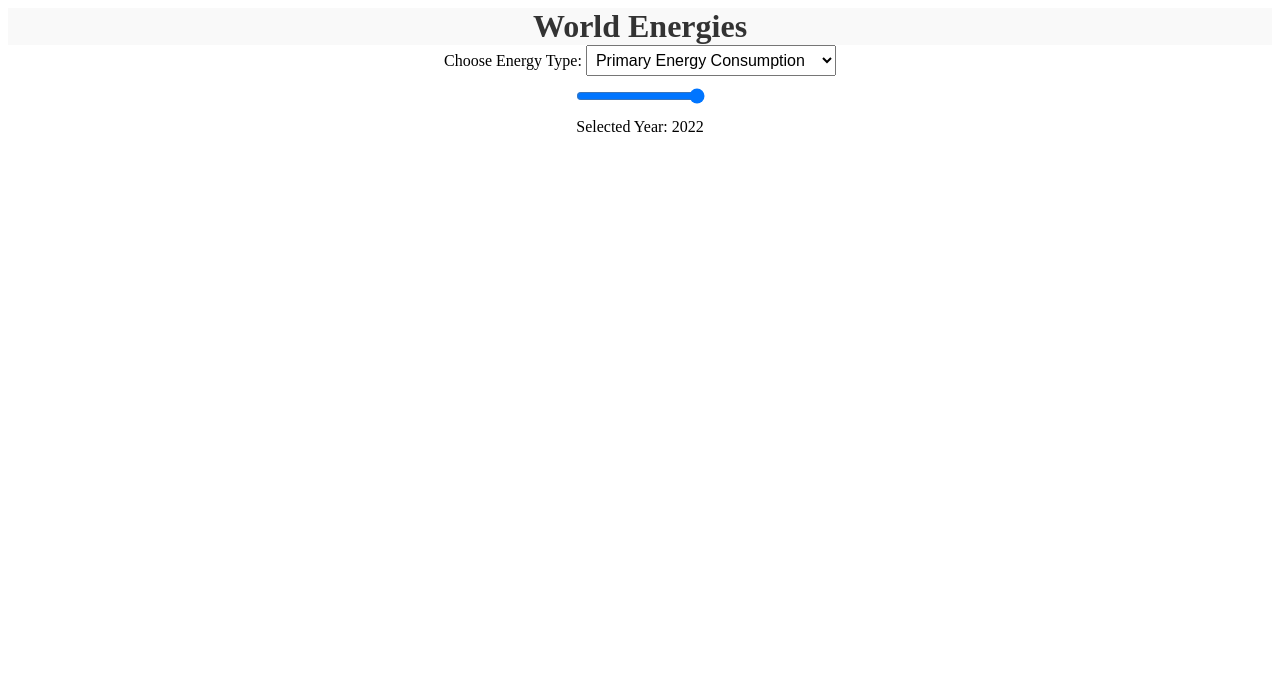
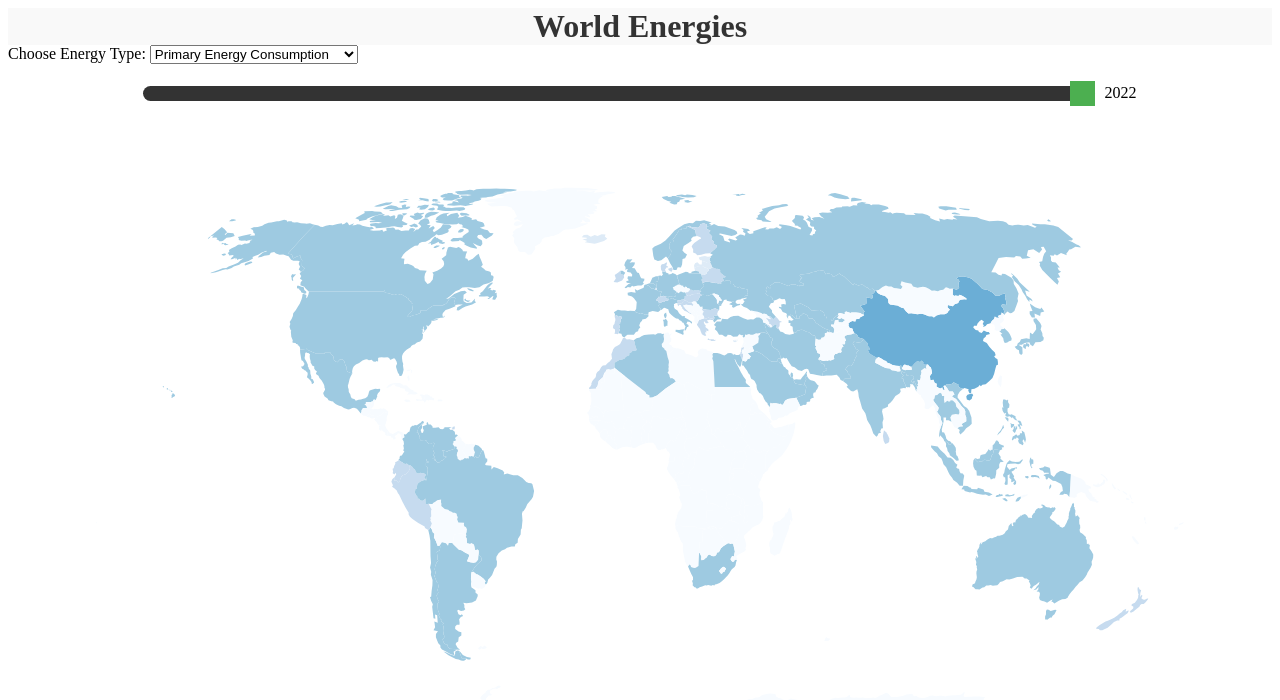
Before and after one commit to KeenanS04/PowerAtlas, a SvelteKit app: page / in a window 1280 px wide. Shown: the top 700 px of the page. Built offline with nearby package versions, Linux system fonts and the light colour scheme.

Commit message:
chance colors, style, scale for threshold, added inout boxes

```diff
--- a/src/routes/+page.svelte
+++ b/src/routes/+page.svelte
@@ -7,23 +7,6 @@
     const height = window.innerHeight;
     let geojsonData;
     let globalEnergyData;
-    let currentEnergyType = 'primary_energy_consumption';
-
-    const colorScales = {
-      biofuel_consumption: d3.scaleSequential(d3.interpolateGreens),
-      coal_consumption: d3.scaleSequential(d3.interpolateGreys),
-      fossil_fuel_consumption: d3.scaleSequential(d3.interpolateOrRd),
-      gas_consumption: d3.scaleSequential(d3.interpolateBlues),
-      hydro_consumption: d3.scaleSequential(d3.interpolateBuGn),
-      low_carbon_consumption: d3.scaleSequential(d3.interpolateRdPu),
-      nuclear_consumption: d3.scaleSequential(d3.interpolateInferno),
-      oil_consumption: d3.scaleSequential(d3.interpolateViridis),
-      other_renewable_consumption: d3.scaleSequential(d3.interpolateMagma),
-      primary_energy_consumption: d3.scaleSequential(d3.interpolateCividis),
-      renewables_consumption: d3.scaleSequential(d3.interpolateCool),
-      solar_consumption: d3.scaleSequential(d3.interpolateWarm),
-      wind_consumption: d3.scaleSequential(d3.interpolateSpectral)
-    };
 
     const svg = d3
       .select("#map")
@@ -41,10 +24,6 @@
       .scale(width / 2 / Math.PI);
 
     const pathGenerator = d3.geoPath().projection(projection);
-
-    Object.keys(colorScales).forEach(key => {
-      colorScales[key].domain(energyDomain);
-    });
 
     const colorScale = d3
       .scaleThreshold()
@@ -82,45 +61,34 @@
     });
 
     function updateMap(energyData, selectedYear) {
+      const selectedEnergyType = document.getElementById('energy-type').value; // Get the selected energy type
       const energyDataMap = new Map();
 
       energyData.forEach((d) => {
         if (parseInt(d.year, 10) === selectedYear) {
-          energyDataMap.set(d.country, +d.renewables_consumption);
+          energyDataMap.set(d.country, +d[selectedEnergyType]); // Use the selected energy type for data mapping
         }
       });
 
-      const selectedColorScale = colorScales[currentEnergyType];
+      geojsonData.features.forEach((feature) => {
+        feature.properties.energy = energyDataMap.get(feature.properties.name) || 0;
+      });
 
-      geojsonData.features.forEach((feature) => {
-        feature.properties.energy = energyDataMap.get(feature.properties.name);
-        const country = feature.properties.name;
-        const energy = energyDataMap.get(country);
-        if (energy && energy[currentEnergyType]) {
-          feature.properties.energy = +energy[currentEnergyType];
-        } else {
-          delete feature.properties.energy;
-    }
-      });
-      console.log(geojsonData);
       g.selectAll("path")
         .data(geojsonData.features)
         .join("path")
         .attr("d", pathGenerator)
-        .attr("fill", d => {
-          const energy = d.properties.energy ? d.properties.energy[currentEnergyType] : null;
-          return energy ? selectedColorScale(energy) : 'lightgray';
-        });
+        .attr("fill", d => colorScale(d.properties.energy) || "#ccc");
     }
 
-    d3.select("#year-slider").on("input", function(event) {
-      document.getElementById('year-label').textContent = event.target.value;
-      updateMap(event.target.value);
+    d3.select('#energy-type').on('change', function() {
+      const selectedYear = parseInt(document.getElementById('year-slider').value, 10);
+      updateMap(globalEnergyData, selectedYear); // Update map based on the new energy type
     });
 
-    d3.select('#energy-type').on('change', function(event) {
-      currentEnergyType = event.target.value;
-      updateMap(document.getElementById('year-slider').value);
+    // Adjust the year slider listener if needed to ensure it uses the current energy type
+    d3.select("#year-slider").on("input", function (event) {
+      updateMap(globalEnergyData, parseInt(event.target.value, 10));
     });
   });
 </script>
@@ -139,7 +107,7 @@
       <option value="low_carbon_consumption">Low Carbon Consumption</option>
       <option value="nuclear_consumption">Nuclear Consumption</option>
       <option value="oil_consumption">Oil Consumption</option>
-    <option value="other_renewable_consumption">Other renewable Consumption</option>
+      <option value="other_renewable_consumption">Other Renewable Consumption</option>
       <option value="renewables_consumption">Renewables Consumption</option>
       <option value="solar_consumption">Solar Consumption</option>
       <option value="wind_consumption">Wind Consumption</option>
@@ -147,8 +115,8 @@
   </div>
   <div id="slider-container">
     <input type="range" id="year-slider" min="1965" max="2022" value="2022" />
+    <span id="year-label" style="margin-left: 10px;">2022</span>
   </div>
-  <div id="year-display">Selected Year: <span id="year-label">2022</span></div>
   <div id="map"></div>
 </main>
 
@@ -190,29 +158,45 @@
   }
 
   #slider-container {
-    text-align: center;
-    margin: 20px;
+    display: flex; /* Use flexbox */
+    justify-content: center; /* Center horizontally */
+    align-items: center; /* Align items vertically */
+    width: 80%; /* Adjust based on preference */
+    margin: 20px auto; /* Center the container with automatic margins */
   }
 
-  #energy-type-selector {
-  text-align: center;
-  margin-bottom: 10px; /* Spacing between the dropdown and the slider */
+  #year-slider {
+    -webkit-appearance: none; /* For WebKit */
+    width: calc(100% - 60px); /* Adjust width to leave space for year label */
+    margin: 0; /* Remove any default margin */
+    height: 15px; /* Custom height */
+    background: #333; /* Darker background for better visibility */
+    border-radius: 7.5px; /* Optional: Adds rounded corners */
+    outline: none;
   }
 
-  #energy-type {
-    padding: 5px;
-    font-size: 16px;
+  #year-slider:hover {
+    opacity: 1; /* Fully opaque on hover */
+  }
+
+  #year-slider::-webkit-slider-thumb {
+    -webkit-appearance: none; /* Override default appearance */
+    appearance: none;
+    width: 25px; /* Make the thumb larger */
+    height: 25px; /* Make the thumb larger */
+    background: #4CAF50;
     cursor: pointer;
   }
 
-  #slider-container {
-  width: 80%; /* Makes the slider take up more horizontal space */
-  margin: 0 auto; /* Centers the slider */
+  #year-slider::-moz-range-thumb {
+    width: 25px; /* Make the thumb larger */
+    height: 25px; /* Make the thumb larger */
+    background: #4CAF50;
+    cursor: pointer;
   }
 
   #year-display {
-    text-align: center;
-    margin: 10px 0;
-    font-size: 16px;
+    margin-top: 10px;
   }
+
 </style>
```
Lines whose indentation alone changed are shown as unchanged.
